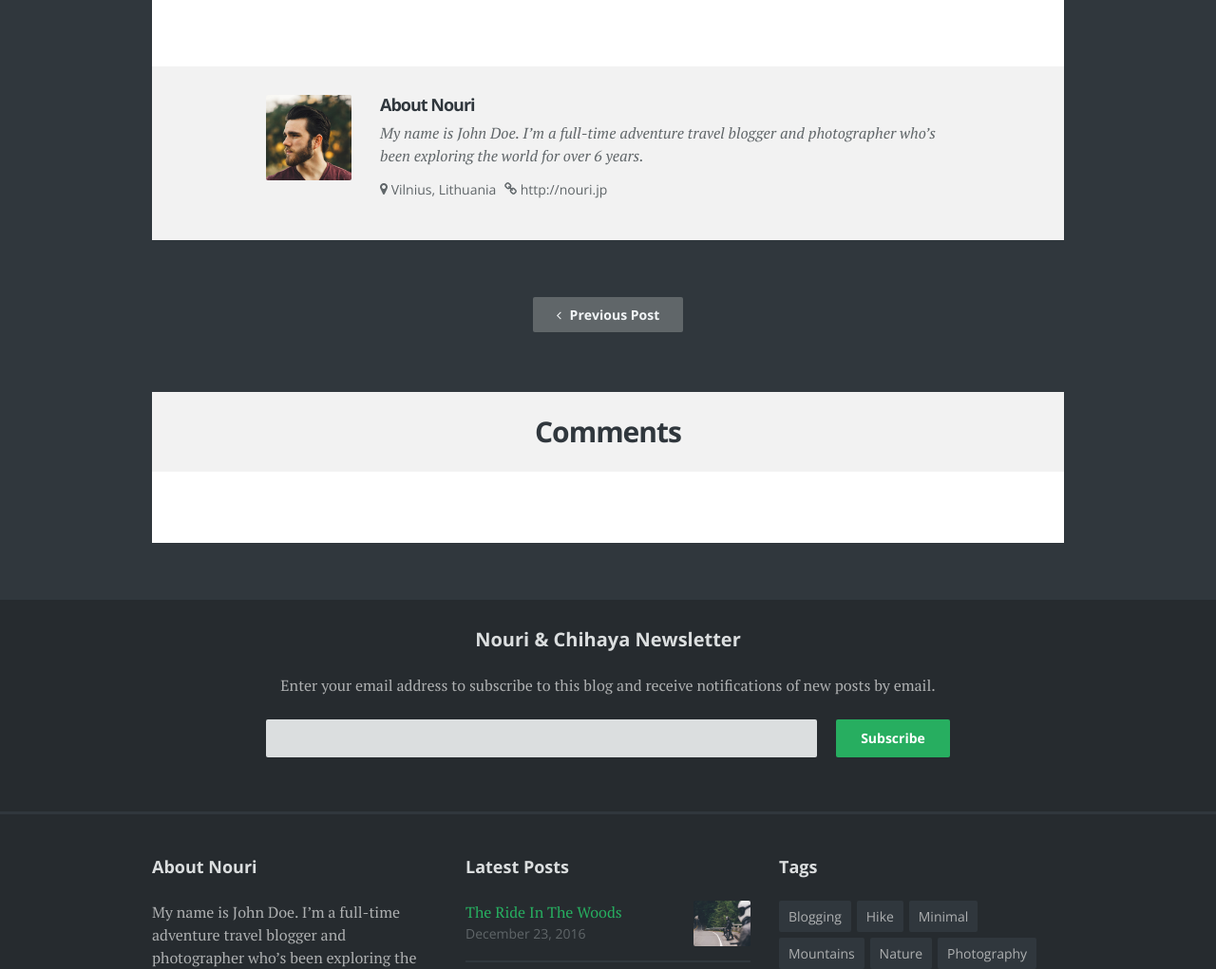
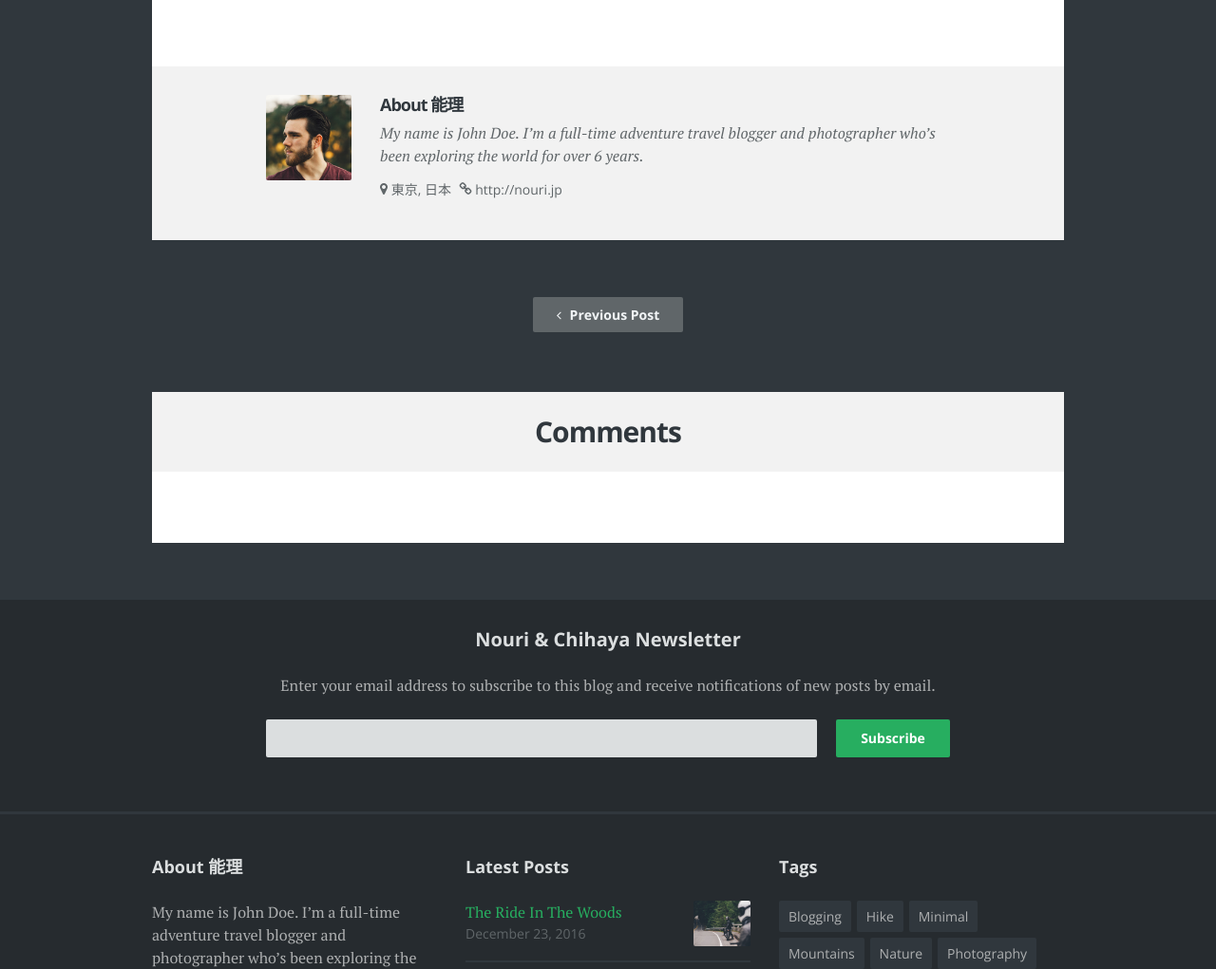
Before and after one commit to nourijp/chihaya, a Jekyll site: the page built from _posts/2016-12-23-the-ride-in-the-woods.md, in a window 1280 px wide and 1400 px high, scrolled down 2544 px. Shown: the part 162-1183 px from the top of the window at 95% size. Built offline with Jekyll 4.4.1, drawn with Linux system fonts in a browser that asks for light colours; some web fonts are replaced; comment, search, counter and statistics services are not loaded.

Commit message:
Update _config.yml

```diff
--- a/_config.yml
+++ b/_config.yml
@@ -29,7 +29,7 @@ url: "https://nourijp.github.io/chihaya"
 # Site navigation - each item must have a title and a url.
 navigation:
 - text: Home
-  url: /chihaya
+  url: /
 - text: About
   url: /about/
 - text: Style Guide
@@ -41,10 +41,10 @@ navigation:
 disqus: bankauskas
 
 # Author information - author info at the bottom of the post
-author_name: "Nouri"
+author_name: "能理"
 author_bio: "My name is John Doe. I’m a full-time adventure travel blogger and photographer who’s been exploring the world for over 6 years."
 author_url: "http://nouri.jp"
-author_location: "Vilnius, Lithuania"
+author_location: "東京, 日本"
 author_image: authorimage.jpg
 
 # Footer ad banner
```
